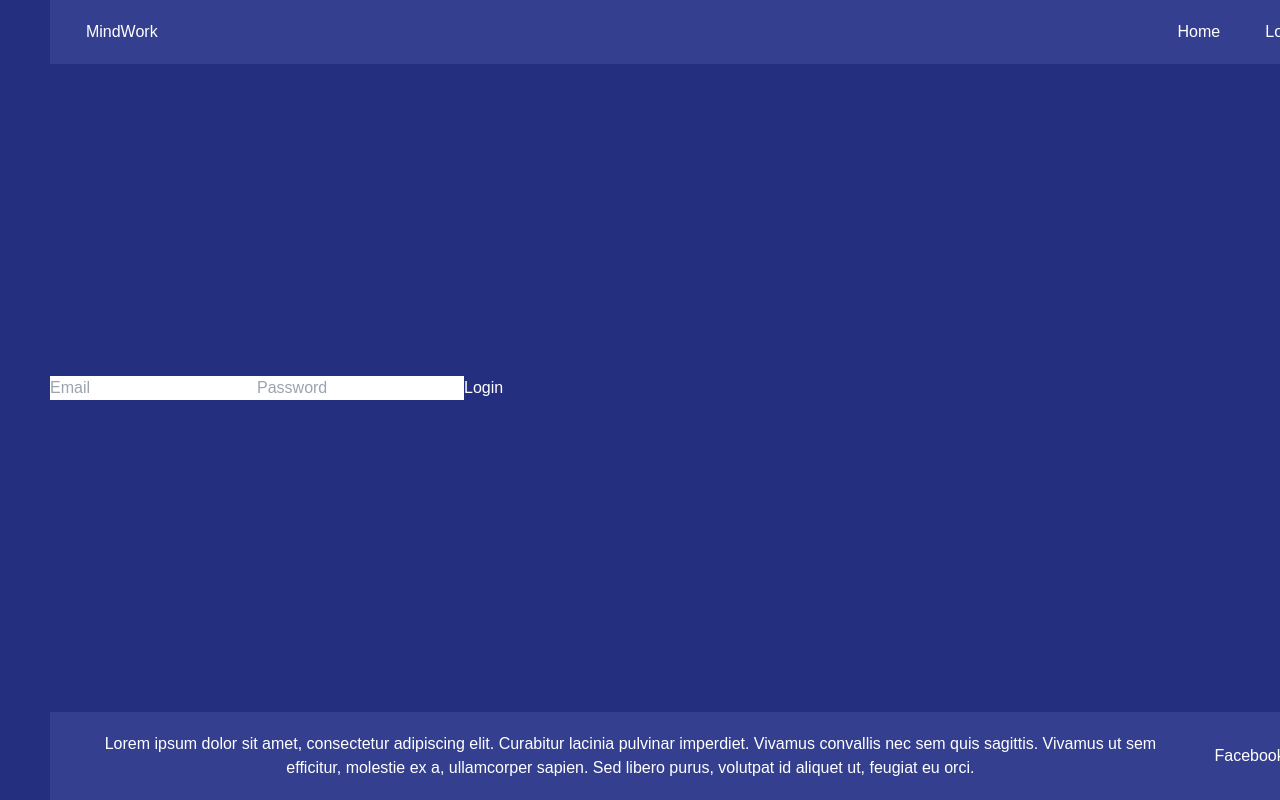
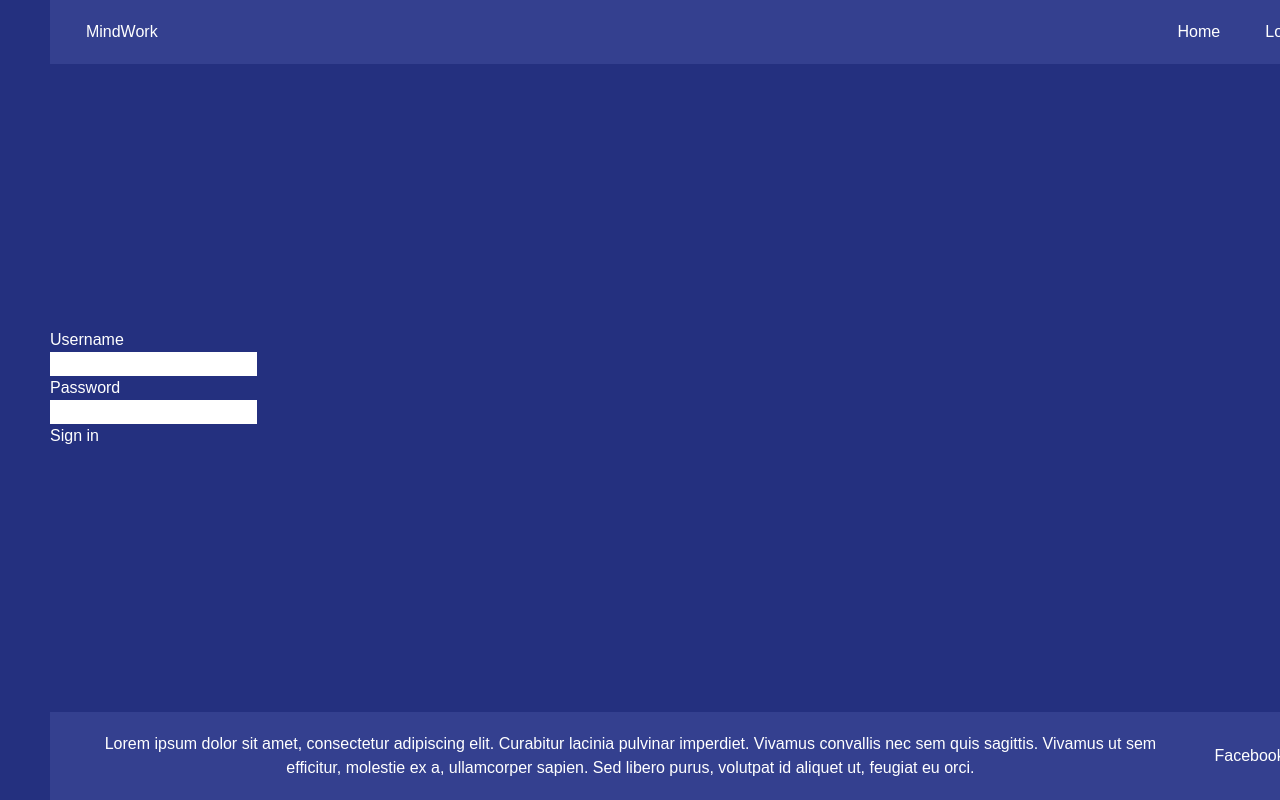
Before and after one commit to BartlomiejSzkodny/nextlearningapp, a Next.js app: page /login in a window 1280 px wide. Shown: the top 800 px of the page. Built offline with nearby package versions, Linux system fonts and the light colour scheme.

Commit message:
still working on authentication

```diff
--- a/app/login/page.tsx
+++ b/app/login/page.tsx
@@ -1,35 +1,92 @@
-"use client"
-import { FormEvent } from 'react'
-import { useRouter } from 'next/navigation'
+"use client";
+import { signIn } from "next-auth/react";
+import { ChangeEvent, FormEvent, useState } from "react";
 
-export default function LoginPage() {
-  const router = useRouter()
+type LoginInput = {
+  email: string;
+  password: string;
+}
 
-  async function handleSubmit(event: FormEvent<HTMLFormElement>) {
-    event.preventDefault()
+type PageProps = {
+  searchParams: { error?: string }
+}
 
-    const formData = new FormData(event.currentTarget)
-    const email = formData.get('email')
-    const password = formData.get('password')
+export default function LoginPage({searchParams}: PageProps) {
+  const [inputs, setInputs] = useState<LoginInput>({ email: "", password: "" });
 
-    const response = await fetch('/api/login', {
-      method: 'POST',
-      headers: { 'Content-Type': 'application/json' },
-      body: JSON.stringify({ email, password }),
-    })
-
-    if (response.ok) {
-      router.push('/profile')
-    } else {
-      // Handle errors
-    }
+  const handleChange = (event: ChangeEvent<HTMLInputElement>) => {
+    const name = event.target.name;
+    const value = event.target.value;
+    setInputs(values => ({...values, [name]: value}))
   }
 
+  const handleSubmit = async (event:FormEvent) => {
+    event.preventDefault();
+    await signIn("credentials", {
+      username: inputs.email,
+      password: inputs.password,
+      callbackUrl: '/' });
+  }
   return (
-    <form onSubmit={handleSubmit}>
-      <input type="email" name="email" placeholder="Email" required />
-      <input type="password" name="password" placeholder="Password" required />
-      <button type="submit">Login</button>
-    </form>
+    <>
+      <div className="flex min-h-full flex-1 flex-col justify-center px-6 py-12 lg:px-8">
+        <div className="mt-10 sm:mx-auto sm:w-full sm:max-w-sm">
+          <form className="space-y-6" onSubmit={handleSubmit}>
+            <div>
+              <label htmlFor="username" className="block text-sm font-medium leading-6 text-gray-900">
+                Username
+              </label>
+              <div className="mt-2">
+                <input
+                  id="email"
+                  name="email"
+                  type="text"
+                  autoComplete="off"
+                  required
+                  value={inputs.email || ""}
+                  onChange={handleChange}
+                  className="block w-full rounded-md border-0 px-2 py-1.5 text-gray-900 shadow-sm ring-1 ring-inset ring-gray-300 placeholder:text-gray-400 focus:ring-2 focus:ring-inset focus:ring-indigo-600 sm:text-sm sm:leading-6"
+                />
+              </div>
+            </div>
+
+            <div>
+              <div className="flex items-center justify-between">
+                <label htmlFor="password" className="block text-sm font-medium leading-6 text-gray-900">
+                  Password
+                </label>
+              </div>
+              <div className="mt-2">
+                <input
+                  id="password"
+                  name="password"
+                  type="password"
+                  autoComplete="off"
+                  required
+                  value={inputs.password || ""}
+                  onChange={handleChange}
+                  className="block w-full rounded-md border-0 px-2 py-1.5 text-gray-900 shadow-sm ring-1 ring-inset ring-gray-300 placeholder:text-gray-400 focus:ring-2 focus:ring-inset focus:ring-indigo-600 sm:text-sm sm:leading-6"
+                />
+              </div>
+            </div>
+
+            <div>
+              <button
+                type="submit"
+                className="flex w-full justify-center rounded-md bg-indigo-600 px-3 py-1.5 text-sm font-semibold leading-6 text-white shadow-sm hover:bg-indigo-500 focus-visible:outline focus-visible:outline-2 focus-visible:outline-offset-2 focus-visible:outline-indigo-600"
+              >
+                Sign in
+              </button>
+            </div>
+            { searchParams.error && (
+              <p className="text-red-600 text-center capitalize">
+                Login failed.
+              </p>
+            )}
+          </form>
+
+        </div>
+      </div>
+    </>
   )
 }
--- a/app/page.tsx
+++ b/app/page.tsx
@@ -1,5 +1,6 @@
-
+import { getServerAuthSession } from "@/server/auth";
 export default function Home() {
+  const authSession = await getServerAuthSession()
   return (
     <div style={{ display: 'flex', justifyContent: 'center', alignItems: 'center' }}>
       <img src="https://cdn.pixabay.com/animation/2022/12/05/15/23/15-23-06-837_256.gif"/>
```
Also changed, not shown: app/api/login.ts (deleted, +0 -21 lines), app/api/login/route.tsx (added, +31 -0 lines).
